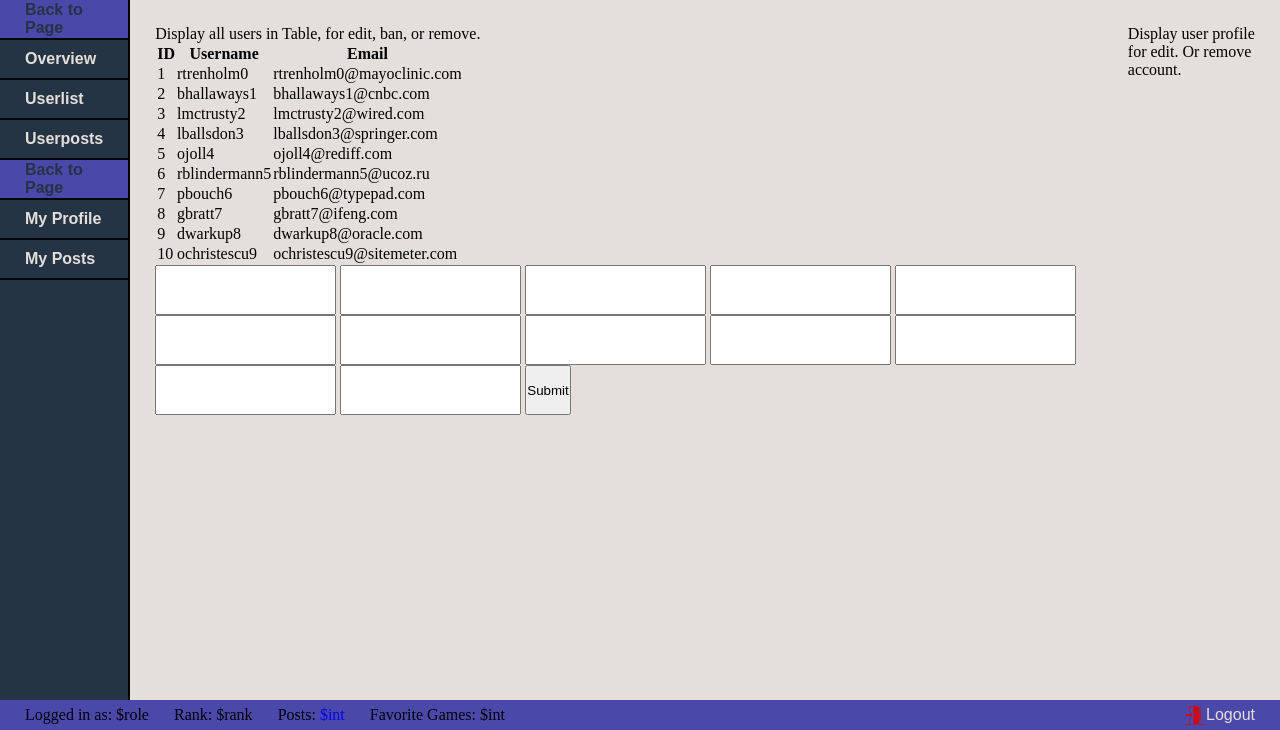
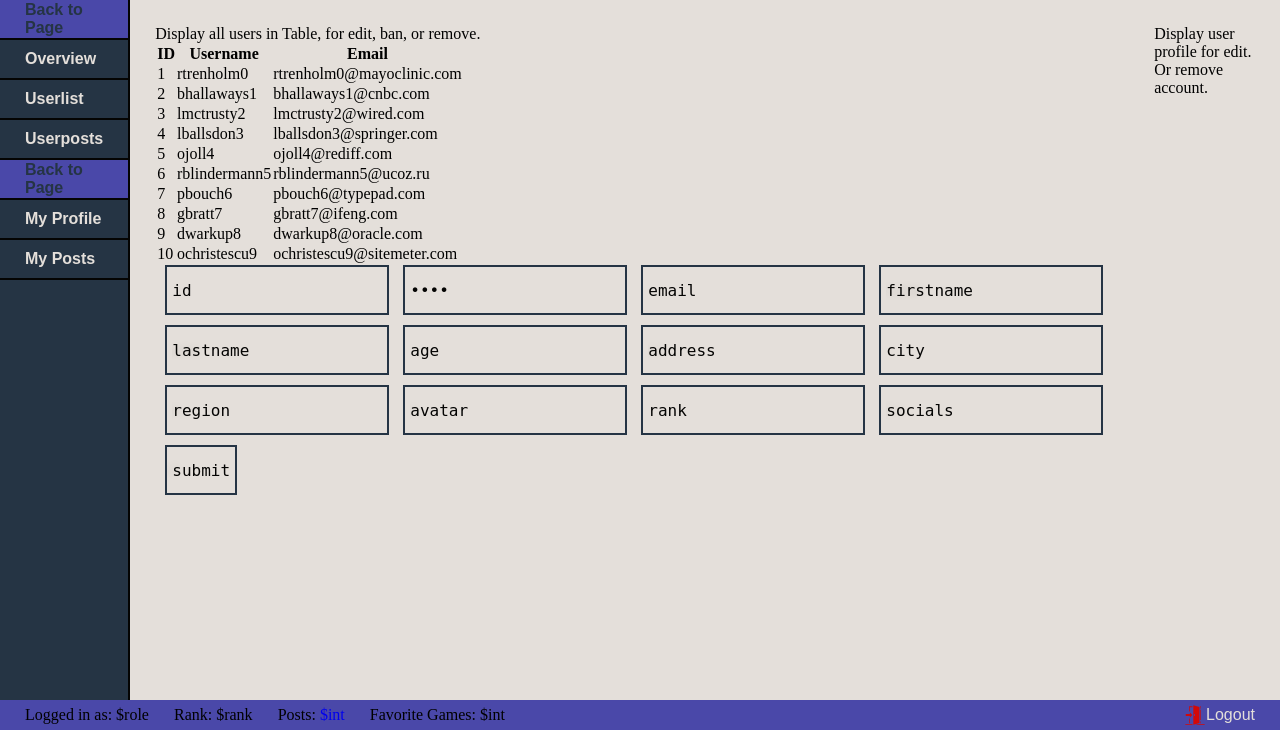
Before and after one commit to izzywest/FSWD40-Project03-findmygame.today, a PHP site: page /dashboard/profile.php in a window 1280 px wide. Shown: the part 70-800 px from the top of the page. Run offline with PHP 8.4, Linux system fonts and the light colour scheme; data comes from the database, SQL or seed files in the repository; data that the repository does not hold is empty; some web fonts are replaced.

Commit message:
implemented classes for inputs, added values for later use

```diff
--- a/dashboard/profile.php
+++ b/dashboard/profile.php
@@ -37,19 +37,19 @@
 </table>
 
 <form method="post">
-	<input type="text" name="id">
-	<input type="password" name="pass">
-	<input type="email" name="email">
-	<input type="text" name="firstname">
-	<input type="text" name="lastname">
-	<input type="text" name="age">
-	<input type="text" name="address">
-	<input type="text" name="city">
-	<input type="text" name="region">
-	<input type="text" name="avatar">
-	<input type="text" name="rank">
-	<input type="text" name="socials">
-	<input type="submit" name="submit">
+	<input class="css-input" value="id" type="text" name="id">
+	<input class="css-input" value="pass" type="password" name="pass">
+	<input class="css-input" value="email" type="email" name="email">
+	<input class="css-input" value="firstname" type="text" name="firstname">
+	<input class="css-input" value="lastname" type="text" name="lastname">
+	<input class="css-input" value="age" type="text" name="age">
+	<input class="css-input" value="address" type="text" name="address">
+	<input class="css-input" value="city" type="text" name="city">
+	<input class="css-input" value="region" type="text" name="region">
+	<input class="css-input" value="avatar" type="text" name="avatar">
+	<input class="css-input" value="rank" type="text" name="rank">
+	<input class="css-input" value="socials" type="text" name="socials">
+	<input class="css-input" value="submit" type="submit" name="submit">
 </form>
 
 <?php
```
